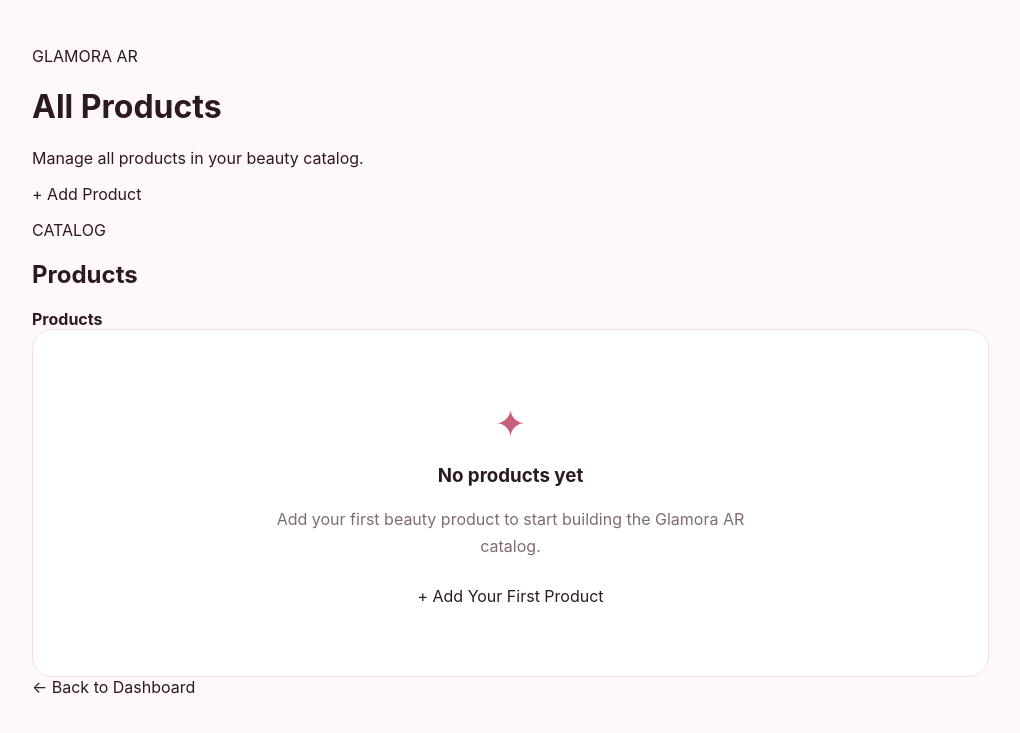
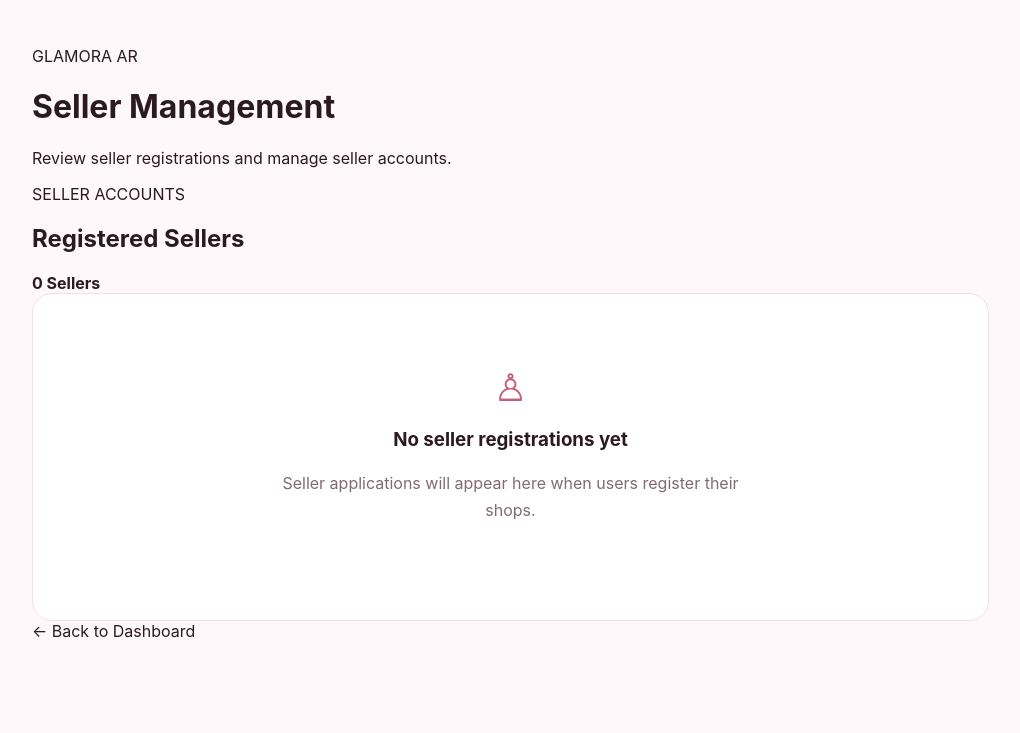
Before and after one commit to Dipika-sigdel7/Glamora-AR, a Flask app: template templates/admin/products.html in a window 1280 px wide. Shown: the top 733 px of the page, without its empty margins (257-1277 px from the left). Run offline with Flask 3, Linux system fonts and the light colour scheme; the template is opened without the code that fills it, so the values that code supplies are empty.

Commit message:
Initial commit

```diff
--- a/templates/admin/products.html
+++ b/templates/admin/products.html
@@ -1,8 +1,8 @@
+
 <!doctype html>
 <html lang="en">
 
 <head>
-
   <meta charset="UTF-8">
 
   <meta
@@ -10,359 +10,326 @@
     content="width=device-width, initial-scale=1.0"
   >
 
-  <title>Glamora AR — All Products</title>
-
-  <!-- =====================================================
-       ADMIN CSS
-       ===================================================== -->
+  <title>Glamora AR — Seller Management</title>
 
   <link
     rel="stylesheet"
     href="{{ url_for('static', filename='css/admin.css') }}"
   >
-
 </head>
-
 
 <body class="admin-page">
 
-
-  <!-- =====================================================
-       MAIN
-       ===================================================== -->
-
   <main class="admin-main">
 
-
-    <!-- ===================================================
-         HEADER
-         =================================================== -->
+    <!-- HEADER -->
 
     <header class="admin-topbar">
-
       <div>
-
         <p class="admin-eyebrow">
           GLAMORA AR
         </p>
 
         <h1>
-          All Products
+          Seller Management
         </h1>
 
         <p class="admin-welcome">
-          Manage all products in your beauty catalog.
+          Review seller registrations and manage seller accounts.
         </p>
-
       </div>
-
-
-      <a
-        href="{{ url_for('admin_add_product') }}"
-        class="admin-primary-button"
-      >
-        <span>+</span>
-        <span>Add Product</span>
-      </a>
-
     </header>
 
-
-
-    <!-- ===================================================
-         PRODUCT COUNT
-         =================================================== -->
+    <!-- SELLER APPLICATIONS -->
 
     <section class="admin-content-card">
 
-
       <div class="admin-section-header">
-
         <div>
-
           <p class="admin-eyebrow">
-            CATALOG
+            SELLER ACCOUNTS
           </p>
 
           <h2>
-            Products
+            Registered Sellers
           </h2>
-
         </div>
 
+        <strong class="admin-product-count">
+          {{ sellers|length }} Sellers
+        </strong>
+      </div>
 
-        <strong class="admin-product-count">
-          {{ product_count }} Products
+      {% if sellers %}
+
+      <div style="overflow-x: auto; width: 100%;">
+
+        <table style="
+          width: 100%;
+          border-collapse: collapse;
+          min-width: 1100px;
+          text-align: left;
+        ">
+
+          <thead>
+            <tr style="border-bottom: 1px solid #f3dce3;">
+              <th style="padding: 15px 12px;">Seller ID</th>
+              <th style="padding: 15px 12px;">Shop Details</th>
+              <th style="padding: 15px 12px;">Owner Details</th>
+              <th style="padding: 15px 12px;">Contact</th>
+              <th style="padding: 15px 12px;">Business Address</th>
+              <th style="padding: 15px 12px;">Registration Date</th>
+              <th style="padding: 15px 12px;">Status</th>
+              <th style="padding: 15px 12px;">Admin Actions</th>
+            </tr>
+          </thead>
+
+          <tbody>
+
+            {% for seller in sellers %}
+
+            <tr style="border-bottom: 1px solid #f3dce3;">
+
+              <!-- SELLER ID -->
+
+              <td style="padding: 16px 12px;">
+                #{{ seller.id }}
+              </td>
+
+              <!-- SHOP DETAILS -->
+
+              <td style="padding: 16px 12px; min-width: 170px;">
+                <strong>
+                  {{ seller.shop_name }}
                 </strong>
 
-      </div>
+                <br>
 
+                <small>
+                  {{ seller.business_type or 'Beauty & Cosmetics' }}
+                </small>
 
+                {% if seller.description %}
+                <br>
+                <small>
+                  {{ seller.description }}
+                </small>
+                {% endif %}
+              </td>
 
-      <!-- =================================================
-           PRODUCTS
-           ================================================= -->
+              <!-- OWNER DETAILS -->
 
-      {% if products %}
+              <td style="padding: 16px 12px; min-width: 170px;">
+                <strong>
+                  {{ seller.owner_name or 'Not available' }}
+                </strong>
 
-      <div class="admin-product-table">
+                <br>
 
+                <small>
+                  {{ seller.owner_email or 'Not available' }}
+                </small>
+              </td>
 
-        <!-- =================================================
-             TABLE HEADER
-             ================================================= -->
+              <!-- CONTACT -->
 
-        <div class="admin-table-head">
+              <td style="padding: 16px 12px;">
+                {{ seller.phone or 'Not provided' }}
+              </td>
 
-          <span>
-            Product
+              <!-- ADDRESS -->
+
+              <td style="padding: 16px 12px; min-width: 180px;">
+                {{ seller.address or 'Not provided' }}
+              </td>
+
+              <!-- REGISTRATION DATE -->
+
+              <td style="padding: 16px 12px; min-width: 130px;">
+                {% if seller.created_at %}
+                  {{ seller.created_at.strftime('%Y-%m-%d') if seller.created_at.strftime is defined else seller.created_at }}
+                {% else %}
+                  Not available
+                {% endif %}
+              </td>
+
+              <!-- STATUS -->
+
+              <td style="padding: 16px 12px;">
+                {% if seller.status == 'approved' %}
+
+                  <span class="status available">
+                    Approved
                   </span>
 
-          <span>
-            Category
+                {% elif seller.status == 'rejected' %}
+
+                  <span class="status unavailable">
+                    Rejected
                   </span>
 
-          <span>
-            Price
-          </span>
+                {% elif seller.status == 'suspended' %}
 
-          <span>
-            Stock
-          </span>
-
-          <span>
-            Status
-          </span>
-
-          <span>
-            Action
-          </span>
-
-        </div>
-
-
-
-        <!-- =================================================
-             PRODUCT ROWS
-             ================================================= -->
-
-        {% for product in products %}
-
-        <div class="admin-table-row">
-
-
-          <!-- =================================================
-               PRODUCT
-               ================================================= -->
-
-          <div class="admin-product-name">
-
-
-            {% if product.image_url %}
-
-            <img
-              src="{{ url_for('static', filename=product.image_url|replace('/static/', '')|replace('//', '/')) }}"
-              alt="{{ product.name }}"
-            >
-
-            {% else %}
-
-            <div class="admin-product-placeholder">
-              ✦
-            </div>
-
-            {% endif %}
-
-
-            <div>
-
-              <strong>
-                {{ product.name }}
-              </strong>
-
-              <small>
-                #{{ product.id }}
-              </small>
-
-            </div>
-
-          </div>
-
-
-
-          <!-- =================================================
-               CATEGORY
-               ================================================= -->
-
-          <span>
-            {{ product.category_name or 'Uncategorized' }}
-          </span>
-
-
-
-          <!-- =================================================
-               PRICE
-               ================================================= -->
-
-          <span>
-
-            {% if format_npr is defined %}
-
-              {{ format_npr(product.price) }}
-
-            {% else %}
-
-              Rs. {{ "%.2f"|format(product.price) }}
-
-            {% endif %}
-
-          </span>
-
-
-
-          <!-- =================================================
-               STOCK
-               ================================================= -->
-
-          <span>
-            {{ product.stock }}
-          </span>
-
-
-
-          <!-- =================================================
-               STATUS
-               ================================================= -->
-
-          <span>
-
-            {% if product.is_available %}
-
-            <span class="status available">
-              Available
+                  <span class="status unavailable">
+                    Suspended
                   </span>
 
                 {% else %}
 
                   <span class="status unavailable">
-              Unavailable
+                    Pending
                   </span>
 
                 {% endif %}
 
-          </span>
+                {% if seller.admin_note %}
+                <br>
+                <small>
+                  Note: {{ seller.admin_note }}
+                </small>
+                {% endif %}
+              </td>
 
+              <!-- ADMIN ACTIONS -->
 
+              <td style="padding: 16px 12px; min-width: 150px;">
 
-          <!-- =================================================
-               DELETE / VIEW
-               ================================================= -->
-
-          <div class="admin-product-actions">
-
-
-            <!-- VIEW PRODUCT -->
-
-            <a
-              href="{{ url_for('product_details', product_id=product.id) }}"
-              class="admin-text-link"
-            >
-              View
-            </a>
-
-
-            <!-- DELETE PRODUCT -->
+                {% if seller.status != 'approved' %}
 
                 <form
-              action="{{ url_for('admin_delete_product', product_id=product.id) }}"
+                  action="{{ url_for('admin_update_seller_status', seller_id=seller.id) }}"
                   method="POST"
-              onsubmit="return confirm('Are you sure you want to delete {{ product.name|e }}? This action cannot be undone.');"
+                  style="margin-bottom: 8px;"
+                  onsubmit="return confirm('Approve this seller application?');"
+                >
+                  <input
+                    type="hidden"
+                    name="status"
+                    value="approved"
+                  >
+
+                  <button
+                    type="submit"
+                    class="admin-primary-button"
+                  >
+                    Approve
+                  </button>
+                </form>
+
+                {% endif %}
+
+                {% if seller.status != 'rejected' %}
+
+                <form
+                  action="{{ url_for('admin_update_seller_status', seller_id=seller.id) }}"
+                  method="POST"
+                  style="margin-bottom: 8px;"
+                  onsubmit="return confirm('Reject this seller application?');"
+                >
+                  <input
+                    type="hidden"
+                    name="status"
+                    value="rejected"
                   >
 
                   <button
                     type="submit"
                     class="admin-delete-button"
                   >
-                Delete
+                    Reject
                   </button>
+                </form>
 
+                {% endif %}
+
+                {% if seller.status == 'approved' %}
+
+                <form
+                  action="{{ url_for('admin_update_seller_status', seller_id=seller.id) }}"
+                  method="POST"
+                  onsubmit="return confirm('Suspend this seller?');"
+                >
+                  <input
+                    type="hidden"
+                    name="status"
+                    value="suspended"
+                  >
+
+                  <button
+                    type="submit"
+                    class="admin-delete-button"
+                  >
+                    Suspend
+                  </button>
                 </form>
+
+                {% elif seller.status == 'suspended' %}
+
+                <form
+                  action="{{ url_for('admin_update_seller_status', seller_id=seller.id) }}"
+                  method="POST"
+                  onsubmit="return confirm('Restore this seller account?');"
+                >
+                  <input
+                    type="hidden"
+                    name="status"
+                    value="approved"
+                  >
+
+                  <button
+                    type="submit"
+                    class="admin-primary-button"
+                  >
+                    Restore
+                  </button>
+                </form>
+
+                {% endif %}
+
+              </td>
+
+            </tr>
+
+            {% endfor %}
+
+          </tbody>
+
+        </table>
 
       </div>
 
-
-        </div>
-
-        {% endfor %}
-
-
-      </div>
-
-
       {% else %}
 
-
-      <!-- =================================================
-           EMPTY STATE
-           ================================================= -->
-
       <div class="admin-empty-state">
-
         <div class="empty-icon">
-          ✦
+          ♙
         </div>
 
         <h3>
-          No products yet
+          No seller registrations yet
         </h3>
 
         <p>
-          Add your first beauty product to start building
-          the Glamora AR catalog.
+          Seller applications will appear here when users register their shops.
         </p>
-
-
-        <a
-          href="{{ url_for('admin_add_product') }}"
-          class="admin-primary-button"
-        >
-
-          <span>
-            +
-          </span>
-
-          <span>
-            Add Your First Product
-          </span>
-
-        </a>
-
       </div>
 
       {% endif %}
 
-
     </section>
 
-
-    <!-- ===================================================
-         BACK TO DASHBOARD
-         =================================================== -->
+    <!-- BACK TO DASHBOARD -->
 
     <div class="admin-back-link">
-
       <a
         href="{{ url_for('admin_dashboard') }}"
         class="admin-text-link"
       >
         ← Back to Dashboard
       </a>
-
     </div>
 
-
   </main>
-
 
 </body>
 
```
Lines whose indentation alone changed are shown as unchanged.
